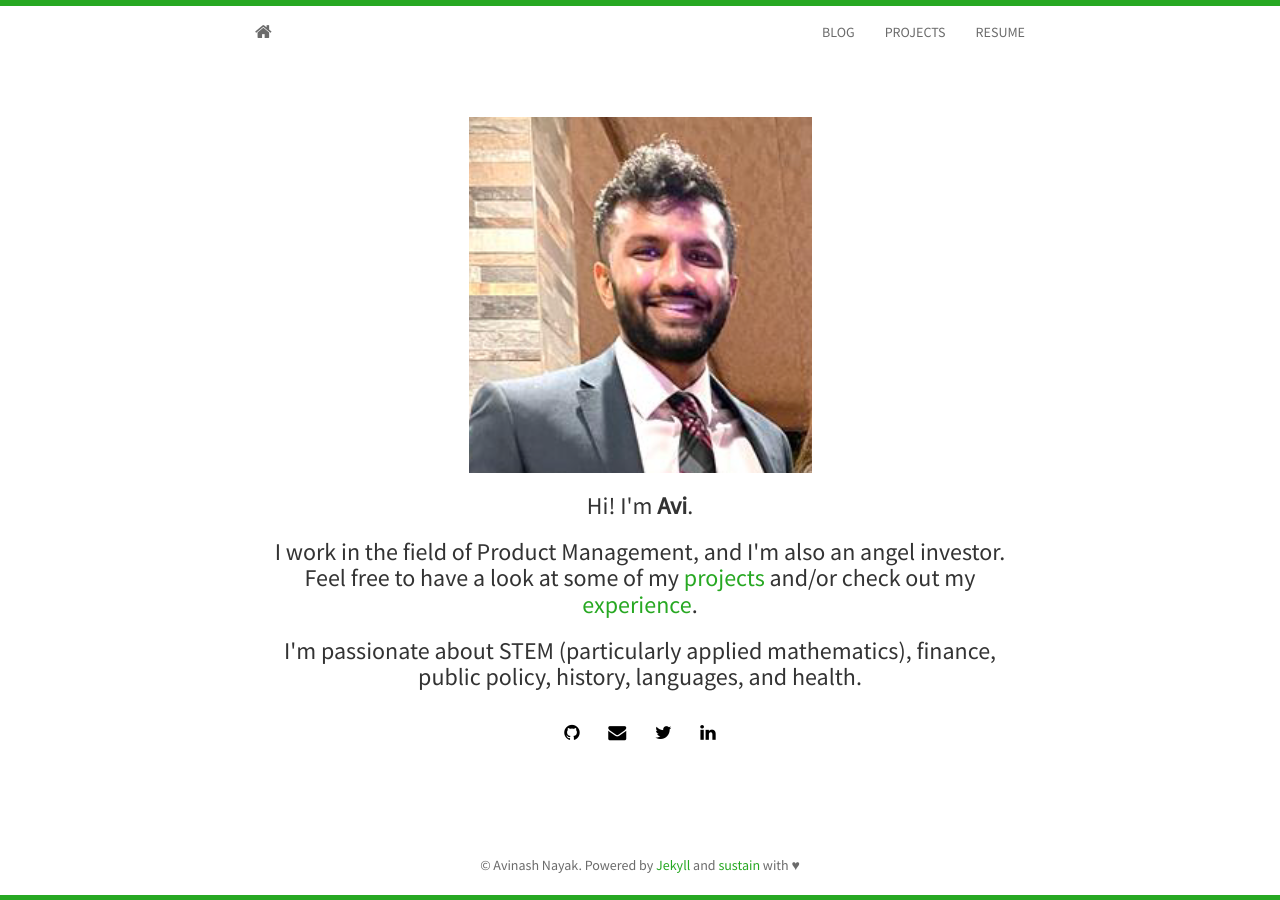
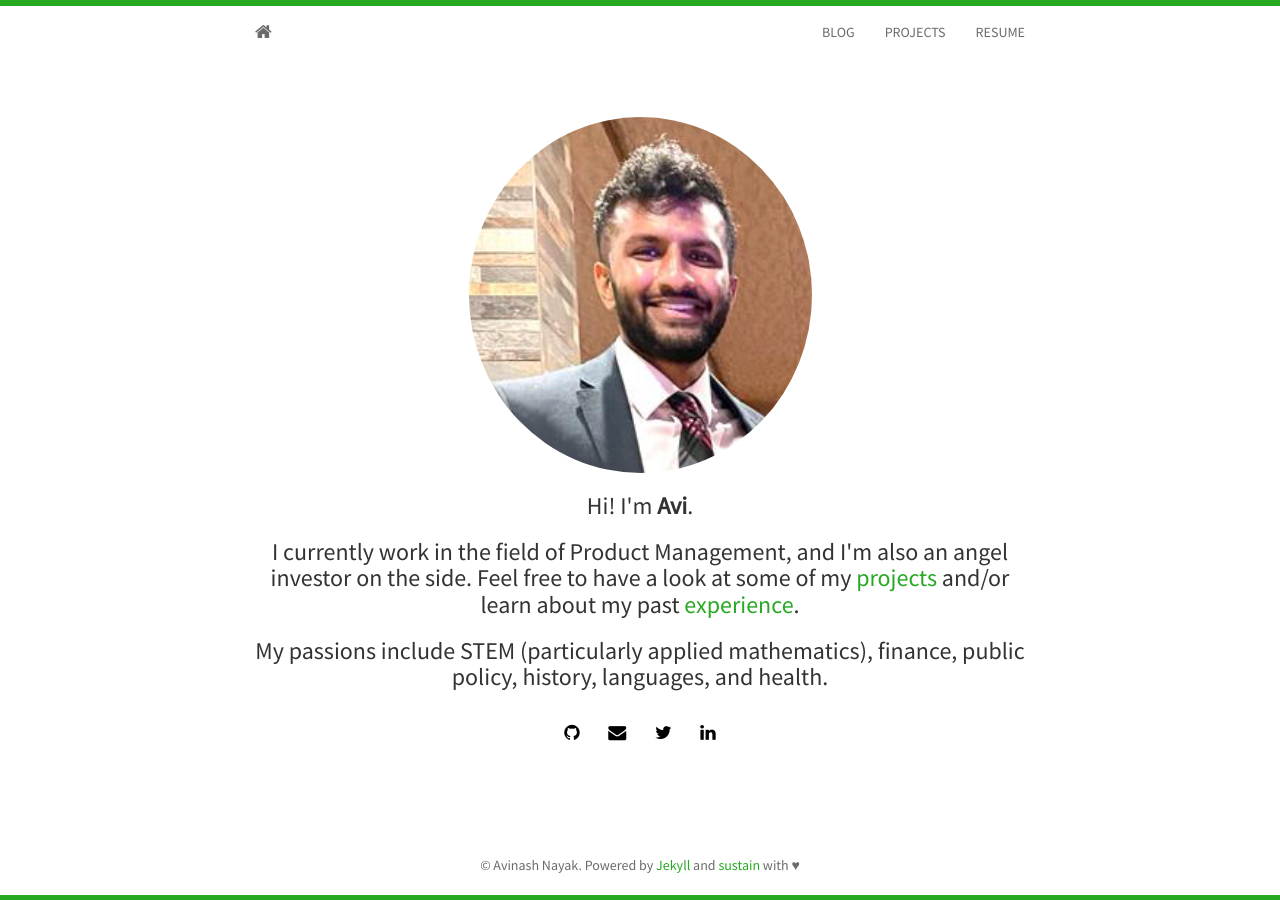
Before and after one commit to avinayak14/avinayak14.github.io, a Jekyll site: the page built from index.html, in a window 1280 px wide. Built offline with Jekyll 4.4.1, drawn with Linux system fonts in a browser that asks for light colours; nearby versions of some CDN libraries; the list of posts is cut into pages by our own code.

Commit message:
minor wording changes

```diff
--- a/index.html
+++ b/index.html
@@ -5,13 +5,13 @@ layout: home
 <section id="about">
 	<div class="container">
 	  <div class="avatar">
-		<img class="img-square" src="{{ site.baseurl }}static/img/{{ site.avatar }}" alt="Responsive image">
+		<img class="img-circle" src="{{ site.baseurl }}static/img/{{ site.avatar }}" alt="Responsive image">
 	  </div>
 	  <h3>Hi! I'm <strong>{{ site.author }}</strong>. </h3>
-	  <h3>I work in the field of Product Management, and I'm also an angel investor.
+	  <h3>I currently work in the field of Product Management, and I'm also an angel investor on the side.
 			Feel free to have a look at some of my <a href="{{ site.baseurl }}projects.html"> projects</a>
-			and/or check out my <a href="{{ site.baseurl }}vitae.html">experience</a>.</h3>
-		<h3>I'm passionate about STEM (particularly applied mathematics), finance,
+			and/or learn about my past <a href="{{ site.baseurl }}vitae.html">experience</a>.</h3>
+		<h3> My passions include STEM (particularly applied mathematics), finance,
 		public policy, history, languages, and health.</h3>
 	  <!-- <h3>Contact me by <a href="mailto:{{ site.email }}">email</a>.</h3> -->
 	  {% include social.html %}
```
